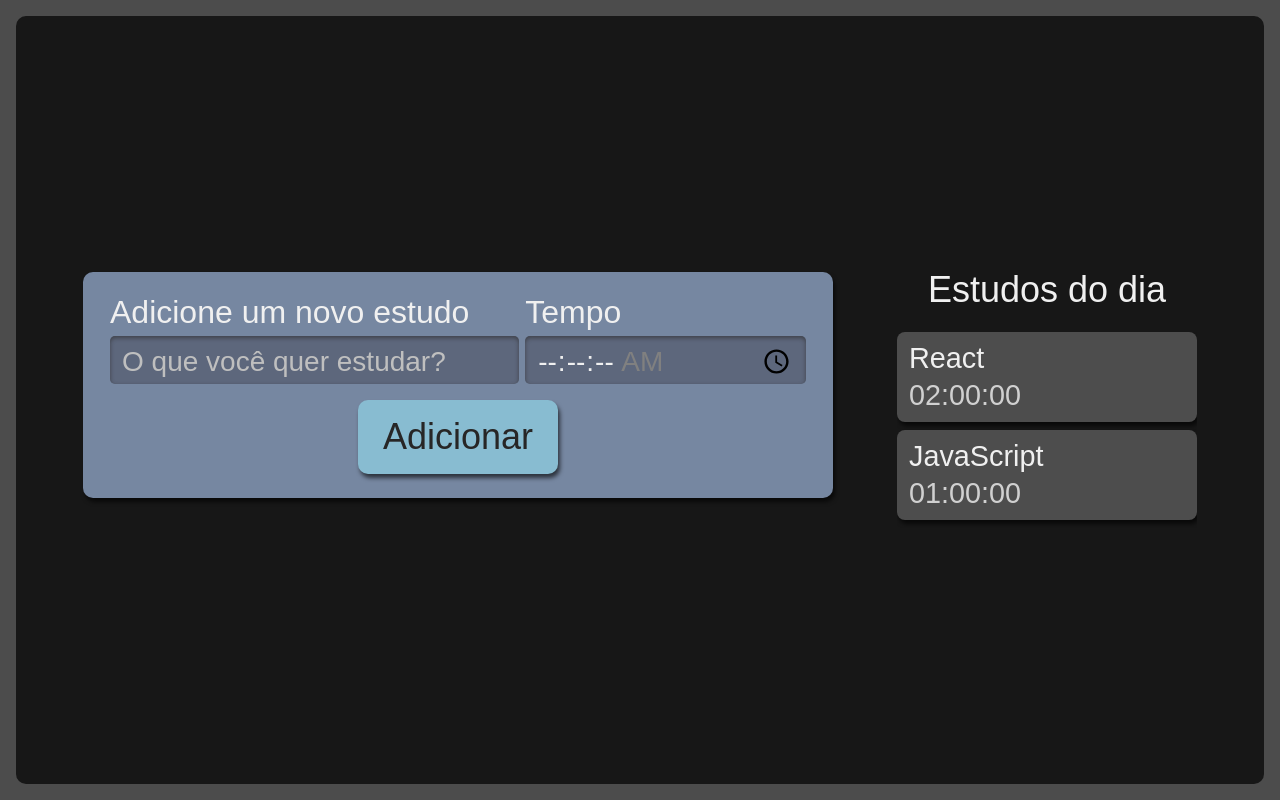
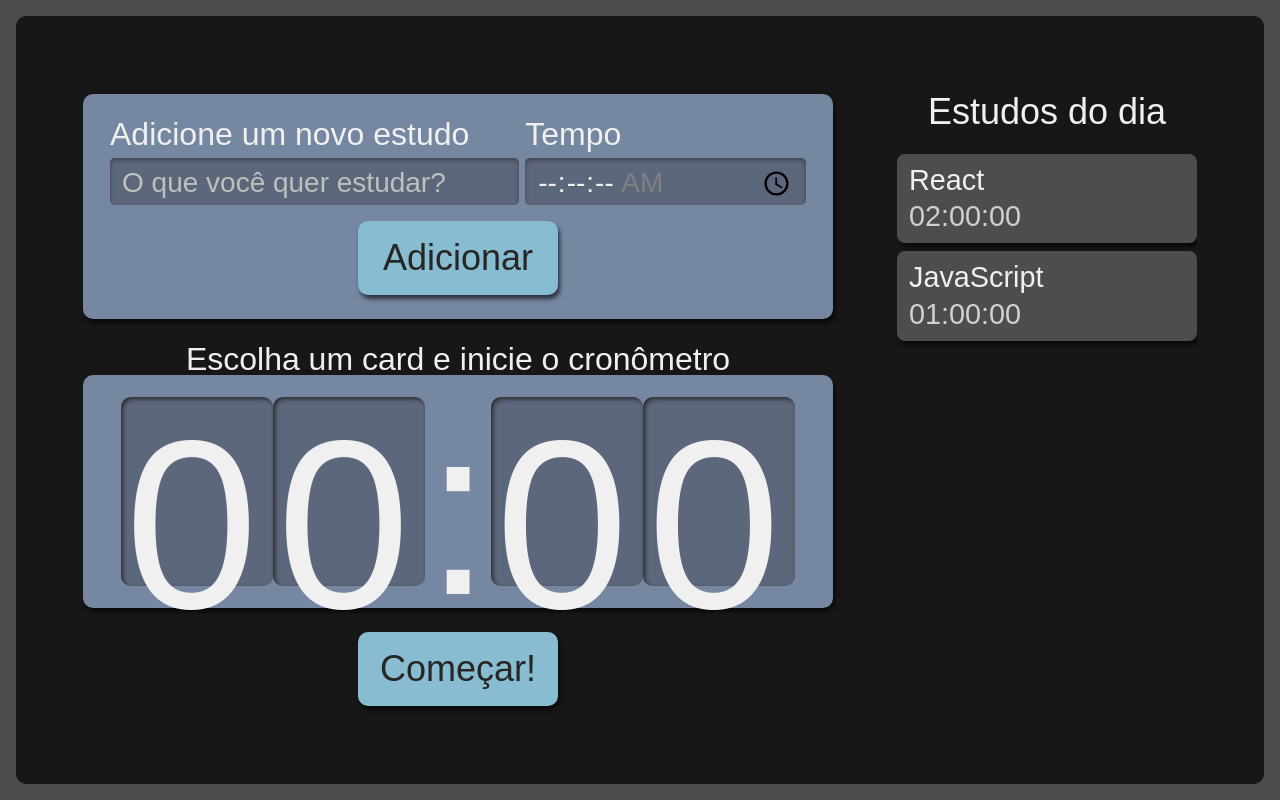
Before and after one commit to renanlucena/alura-studies, a React (Create React App) app: page / in a window 1280 px wide. Built offline with nearby package versions, Linux system fonts and the light colour scheme.

Commit message:
implementando o Cronometro e o Relogio

```diff
--- a/src/componentes/Botao/index.tsx
+++ b/src/componentes/Botao/index.tsx
@@ -3,7 +3,7 @@
 interface BotaoProps{
     children: ReactElement | string
 }
-export default function Time({children}:BotaoProps){
+export default function Botao({children}:BotaoProps){
         return(
             <button className={styles.botao}>
                 {children}
--- /dev/null
+++ b/src/componentes/Cronometro/Cronometro.module.scss
@@ -0,0 +1,59 @@
+.cronometro {
+    display: flex;
+    flex-direction: column;
+    align-items: center;
+    grid-area: cronometro;
+
+    .relogioWrapper {
+      align-items: center;
+      background-color: #7687A1;
+      border-radius: 10px;
+      box-shadow: 2px 4px 4px #0000009F;
+      box-sizing: border-box;
+      display: flex;
+      font-size: 5rem;
+      justify-content: center;
+      margin-bottom: 24px;
+      padding: 16px 12px;
+      width: 100%;
+    }
+
+    .titulo {
+      font-size: 2rem;
+    }
+
+    button {
+      background-color: #88bcd1;
+      border-radius: 10px;
+      box-shadow: 2px 4px 4px #0000009F;
+      color: #272626;
+      cursor: pointer;
+      font-size: 1.25rem;
+      padding: 16px;
+      width: 150px;
+
+      &:active {
+        background-color: #7CA6B7;
+        box-shadow: 2px 2px 4px #0000009F inset;
+        cursor: auto;
+      }
+    }
+
+    @media screen and (min-width:1280px) {
+
+      .relogioWrapper{
+        font-size: 15rem;
+      }
+
+      p {
+        font-size: 2rem;
+      }
+
+      button {
+        grid-column-start: span 2;
+        justify-self: center;
+        width: 200px;
+        font-size: 2.25rem;
+      }
+    }
+  }
--- /dev/null
+++ b/src/componentes/Cronometro/Relogio/Relogio.module.scss
@@ -0,0 +1,21 @@
+.relogioNumero {
+    background-color: #5D677C;
+    box-shadow: 2px 2px 4px #2B2B2B inset;
+    height: 3.6rem;
+    width: 3rem;
+    padding: 8px 4px;
+    border-radius: 10px;
+
+    @media screen and (min-width:1280px) {
+      height: 10.8rem;
+      width: 9rem;
+    }
+  }
+
+  .relogioDivisao {
+    height: 4.2rem;
+
+    @media screen and (min-width:1280px) {
+      height: 12.6rem;
+    }
+  }
--- /dev/null
+++ b/src/componentes/Cronometro/Relogio/index.tsx
@@ -0,0 +1,14 @@
+import React from 'react'
+import styles from "./Relogio.module.scss";
+
+export default function Relogio() {
+  return (
+    <>
+        <span className={styles.relogioNumero}>0</span>
+        <span className={styles.relogioNumero}>0</span>
+        <span className={styles.relogioDivisao}>:</span>
+        <span className={styles.relogioNumero}>0</span>
+        <span className={styles.relogioNumero}>0</span>
+    </>
+  )
+}
--- /dev/null
+++ b/src/componentes/Cronometro/index.tsx
@@ -0,0 +1,21 @@
+import React from 'react'
+import styles from "./Cronometro.module.scss";
+import Botao from '../Botao'
+import Relogio from './Relogio'
+
+
+export default function Cronometro() {
+    return (
+        <div className={styles.cronometro}>
+            <p className={styles.titulo}>Escolha um card e inicie o cronômetro</p>
+            <div className={styles.relogioWrapper}>
+
+                <Relogio />
+
+            </div>
+            <Botao>
+                Começar!
+            </Botao>
+        </div>
+    )
+}
--- a/src/paginas/App.tsx
+++ b/src/paginas/App.tsx
@@ -2,6 +2,8 @@
 import Formulario from '../componentes/Formulario';
 import Lista from '../componentes/Lista';
 import styles from "./App.module.scss";
+import Cronometro from '../componentes/Cronometro';
+
 
 
 
@@ -10,6 +12,7 @@
     <div className={styles.AppStyle}>
       <Formulario />
       <Lista />
+      <Cronometro/>
     </div>
   );
 }
```
